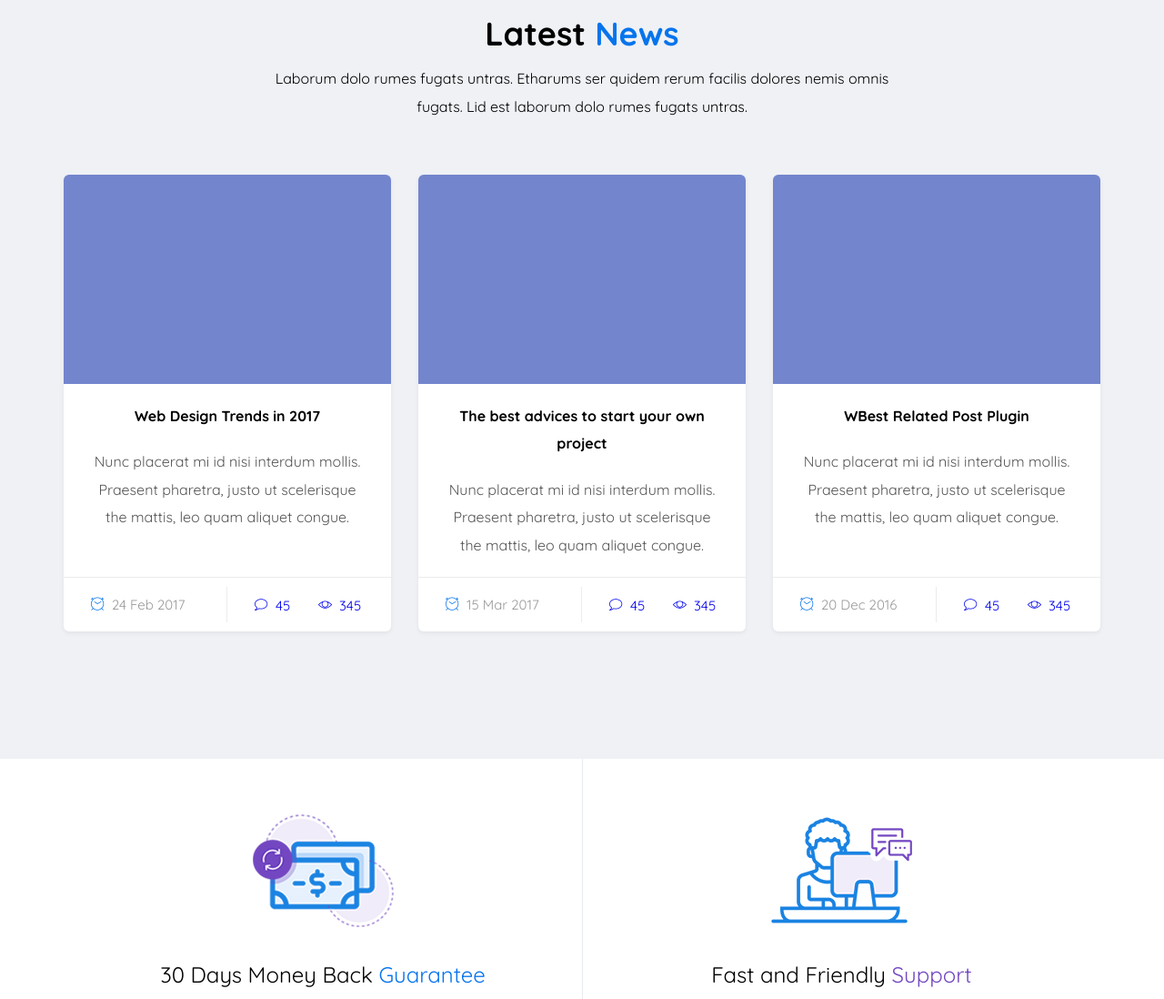
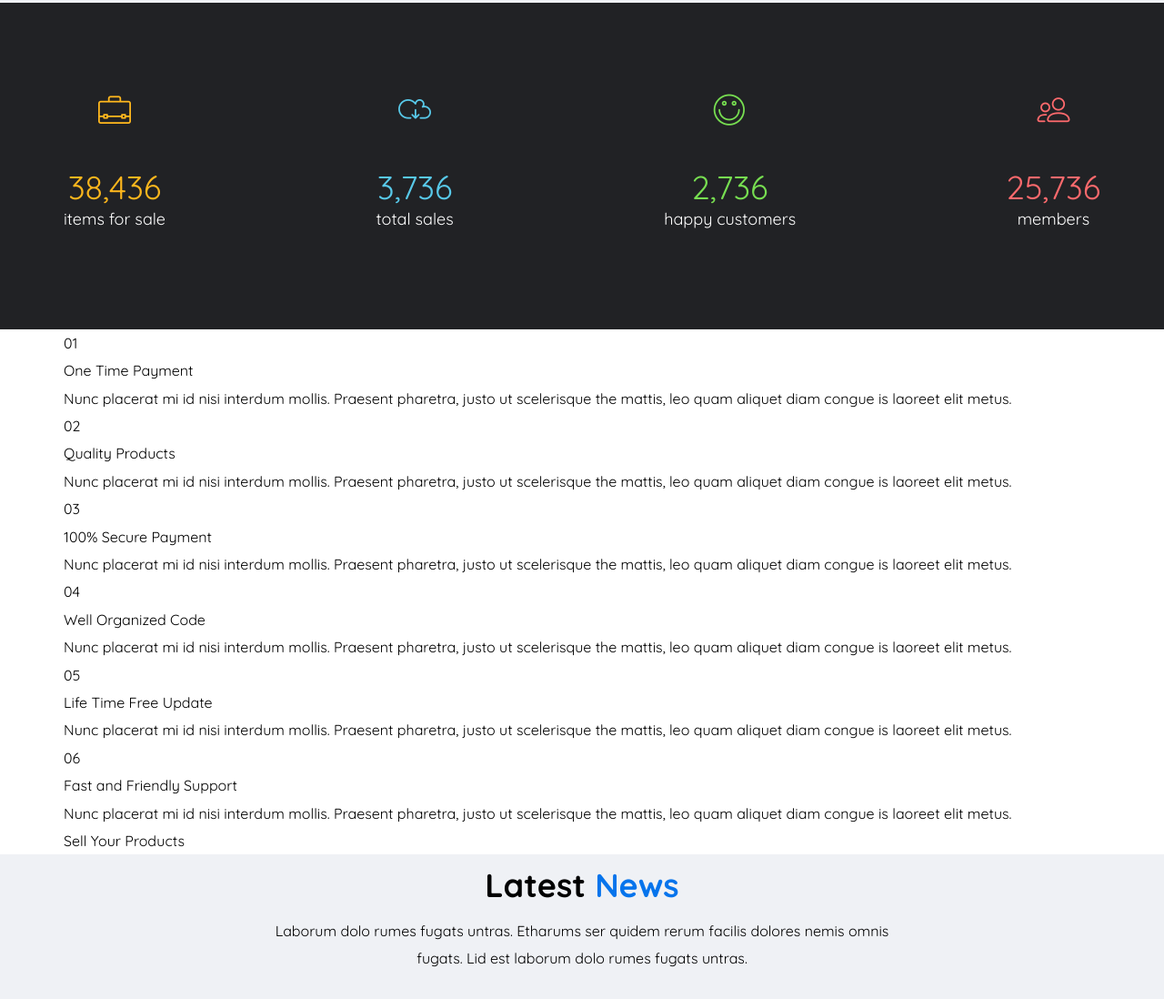
Before and after one commit to Flash922/market_home, a website: page app/index.html in a window 1280 px wide. Shown: the part 5386-6484 px from the top of the page at 91% size. Drawn offline with nearby package versions, Linux system fonts and the light colour scheme; files whose address does not match are found by name.

Commit message:
added section scores

```diff
--- a/app/index.html
+++ b/app/index.html
@@ -579,7 +579,108 @@
           </div>
         </div>
       </section>
-
+      <section class="scores">
+        <div class="container">
+          <div class="scores__inner">
+            <div class="scores__item">
+              <div class="item__logo"></div>
+              <div class="item__count lnr-briefcase">38,436</div>
+              <div class="item__name">items for sale</div>
+            </div>
+            <div class="scores__item">
+              <div class="item__logo"></div>
+              <div class="item__count lnr-cloud-download">3,736</div>
+              <div class="item__name">total sales</div>
+            </div>
+            <div class="scores__item">
+              <div class="item__logo"></div>
+              <div class="item__count lnr-smile">2,736</div>
+              <div class="item__name">happy customers</div>
+            </div>
+            <div class="scores__item">
+              <div class="item__logo"></div>
+              <div class="item__count lnr-users">25,736</div>
+              <div class="item__name">members</div>
+            </div>
+          </div>
+        </div>
+      </section>
+      <section class="martplace">
+        <div class="container">
+          <div class="martplace__name">
+            <div class="martplace__title"></div>
+            <div class="martplace__text"></div>
+          </div>
+          <div class="martplace__items">
+            <div class="martplace__item">
+              <div class="martpalce__item-number">01</div>
+              <div class="martplace__item-logo"></div>
+              <div class="martplace__item-title">One Time Payment</div>
+              <div class="martplace__item-text">Nunc placerat mi id nisi interdum mollis. Praesent pharetra, justo ut scelerisque
+              the mattis, leo quam aliquet diam
+              congue is laoreet elit metus.</div>
+            </div>
+            <div class="martplace__item">
+              <div class="martpalce__item-number">02</div>
+              <div class="martplace__item-logo"></div>
+              <div class="martplace__item-title">Quality Products</div>
+              <div class="martplace__item-text">Nunc placerat mi id nisi interdum mollis. Praesent pharetra, justo ut scelerisque
+              the mattis, leo quam aliquet diam
+              congue is laoreet elit metus.</div>
+            </div>
+            <div class="martplace__item">
+              <div class="martpalce__item-number">03</div>
+              <div class="martplace__item-logo"></div>
+              <div class="martplace__item-title">100% Secure Payment</div>
+              <div class="martplace__item-text">Nunc placerat mi id nisi interdum mollis. Praesent pharetra, justo ut scelerisque
+              the mattis, leo quam aliquet diam
+              congue is laoreet elit metus.</div>
+            </div>
+            <div class="martplace__item">
+              <div class="martpalce__item-number">04</div>
+              <div class="martplace__item-logo"></div>
+              <div class="martplace__item-title">Well Organized Code</div>
+              <div class="martplace__item-text">Nunc placerat mi id nisi interdum mollis. Praesent pharetra, justo ut scelerisque
+              the mattis, leo quam aliquet diam
+              congue is laoreet elit metus.</div>
+            </div>
+            <div class="martplace__item">
+              <div class="martpalce__item-number">05</div>
+              <div class="martplace__item-logo"></div>
+              <div class="martplace__item-title">Life Time Free Update</div>
+              <div class="martplace__item-text">Nunc placerat mi id nisi interdum mollis. Praesent pharetra, justo ut scelerisque
+              the mattis, leo quam aliquet diam
+              congue is laoreet elit metus.</div>
+            </div>
+            <div class="martplace__item">
+              <div class="martpalce__item-number">06</div>
+              <div class="martplace__item-logo"></div>
+              <div class="martplace__item-title">Fast and Friendly Support</div>
+              <div class="martplace__item-text">Nunc placerat mi id nisi interdum mollis. Praesent pharetra, justo ut scelerisque
+              the mattis, leo quam aliquet diam
+              congue is laoreet elit metus.</div>
+            </div>
+          </div>
+        </div>
+      </section>
+      <section class="sell">
+        <div class="container">
+          <div class="sell__inner">
+            <div class="sell__item">
+              <div class="sell__logo"></div>
+              <div class="sell__title"></div>
+              <div class="sell__text"></div>
+              <div class="sell__button white__button"></div>
+            </div>
+            <div class="sell__item">
+              <div class="sell__logo"></div>
+              <div class="sell__title">Sell Your Products</div>
+              <div class="sell__text"></div>
+              <div class="sell__button white__button"></div>
+            </div>
+          </div>
+        </div>
+      </section>
       <section class="news">
         <div class="container">
           <div class="news__inner">
--- a/app/scss/style.scss
+++ b/app/scss/style.scss
@@ -594,7 +594,7 @@
   }
   &__title {
     font-size: 36px;
-    span{
+    span {
       color: $blue;
     }
   }
@@ -606,16 +606,13 @@
   &__items-inner {
     display: flex;
     justify-content: space-between;
-
   }
   &__items {
     display: flex;
     justify-content: space-between;
   }
-
-
 }
-.news__item{
+.news__item {
   display: flex;
   flex-direction: column;
   max-width: 360px;
@@ -628,7 +625,7 @@
     background-color: #7385cd;
     min-height: 230px;
   }
-  &-content{
+  &-content {
     flex: 1;
     padding: 20px 30px;
     border-bottom: 1px solid #ececec;
@@ -665,11 +662,12 @@
     padding-left: 25px;
   }
 }
-  .lnr-clock:before{
+.lnr-clock:before {
   color: $blue;
-
 }
-  .lnr-bubble::before, .lnr-eye::before, .lnr-clock:before{
+.lnr-bubble::before,
+.lnr-eye::before,
+.lnr-clock:before {
   margin-right: 8px;
 }
 .container {
@@ -677,8 +675,59 @@
 
 /* -------------------------------- end news -------------------------------- */
 /* -------------------------------------------------------------------------- */
+/* ------------------------------ Start scores ------------------------------ */
+
+.scores {
+  background-color: #212225;
+  &__inner {
+    display: flex;
+    justify-content: space-between;
+    align-items: center;
+    padding: 99px 0 90px;
+  }
+  &__item {
+    text-align: center;
+    max-width: 150px;
+    min-height: 170px;
+
+    .lnr-briefcase {
+      color: #feb71d;
+    }
+    .lnr-cloud-download {
+      color: #58c9e9;
+    }
+    .lnr-smile {
+      color: #77de51;
+    }
+    .lnr-users {
+      color: #ff6a6d;
+    }
+    .lnr-briefcase::before,
+    .lnr-cloud-download::before,
+    .lnr-smile::before,
+    .lnr-users::before {
+      display: block;
+      margin-bottom: 50px;
+    }
+  }
+}
+.item {
+  &__logo {
+    font-size: 48px;
+  }
+  &__count {
+    font-size: 36px;
+  }
+  &__name {
+    font-size: 18px;
+    color: #fff;
+  }
+}
+
+/* ------------------------------- End Scores ------------------------------- */
+/* -------------------------------------------------------------------------- */
 /* ------------------------------ Start Support ----------------------------- */
-/* -------------------------------------------------------------------------- */
+
 .support {
   &__inner {
     display: flex;
@@ -717,11 +766,10 @@
   }
 }
 
-/* -------------------------------------------------------------------------- */
 /* ------------------------------- End Support ------------------------------ */
 /* -------------------------------------------------------------------------- */
 /* ------------------------------- start join ------------------------------- */
-/* -------------------------------------------------------------------------- */
+
 .join {
   background-image: linear-gradient(-90deg, rgb(13, 62, 242) 0%, rgb(64, 48, 201) 46%, rgb(114, 33, 160) 100%);
   opacity: 0.902;
```
Also changed, not shown: app/css/style.min.css. Lines whose indentation alone changed are shown as unchanged.
